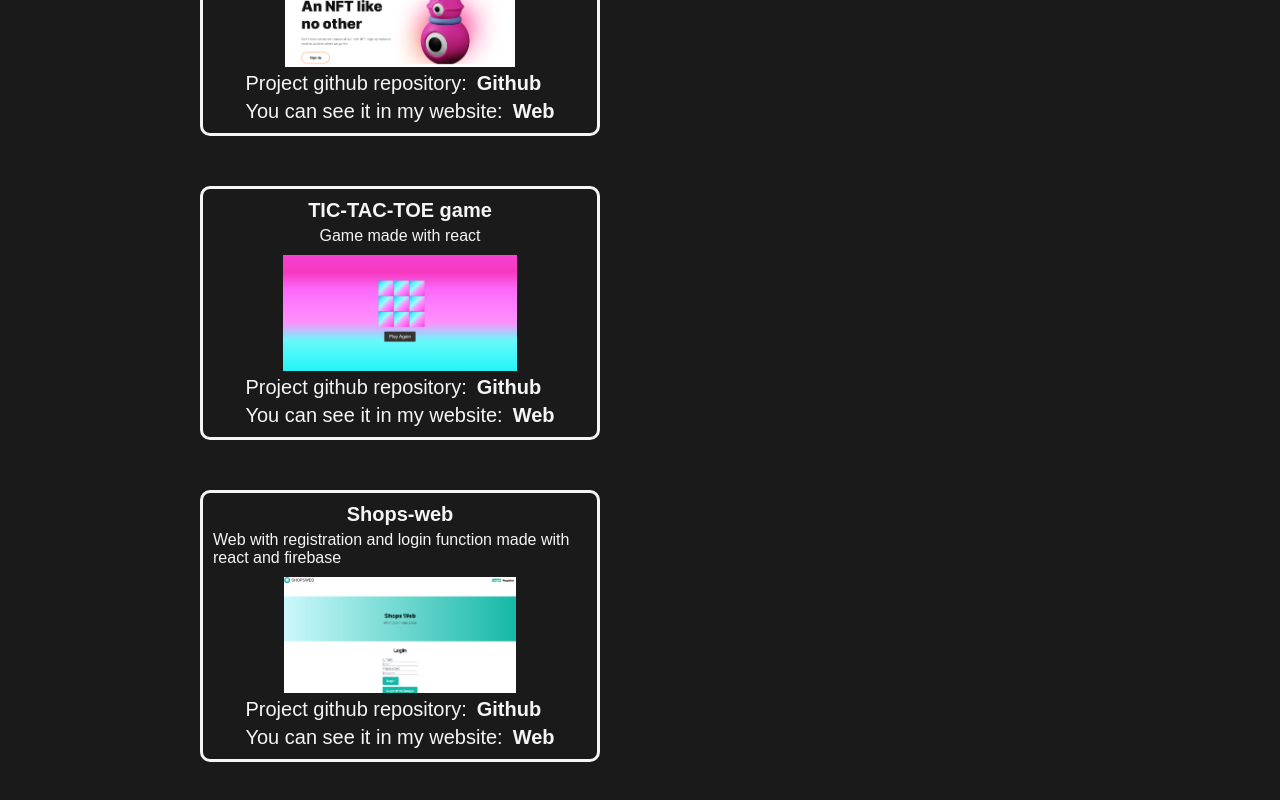
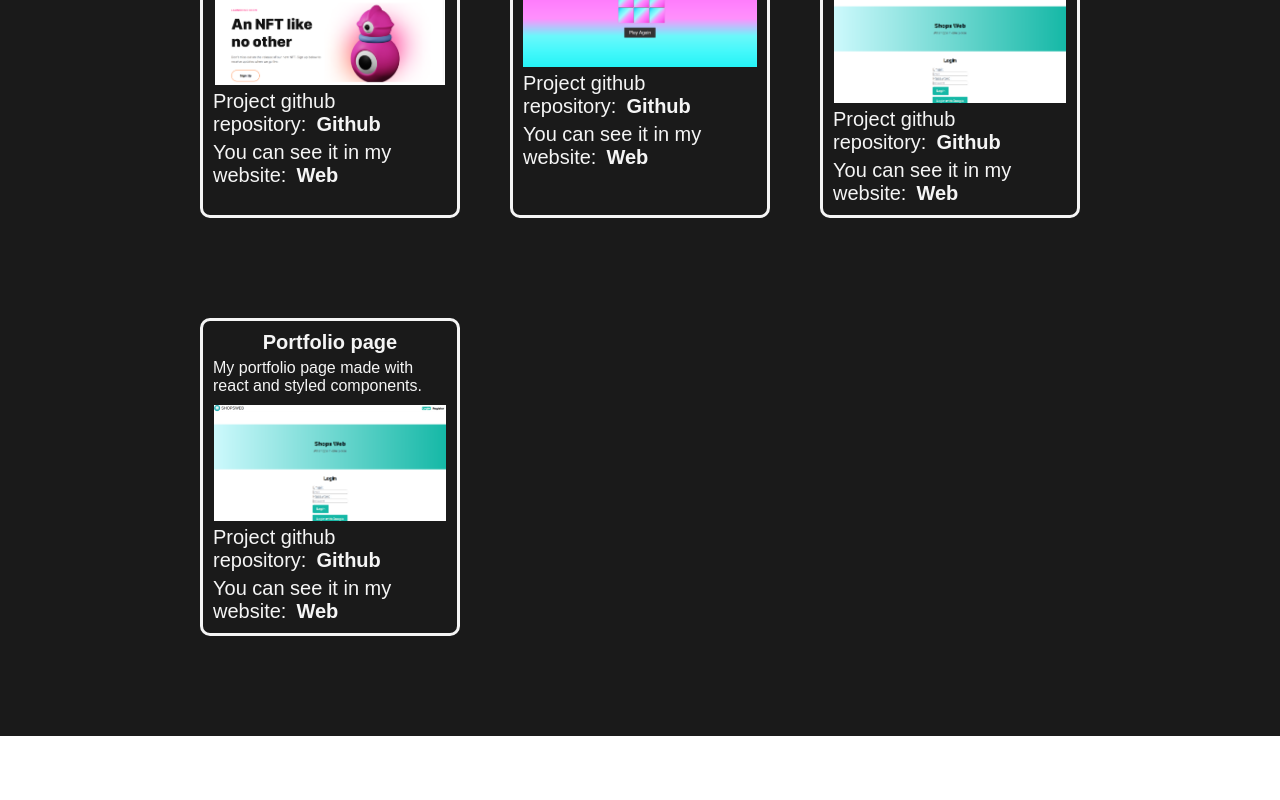
Before and after one commit to LukasZarnauskas/Portfolio-web, a React (Vite) app: page / in a window 1280 px wide. Shown: the part 2337-3137 px from the top of the page. After the commit the page ends 3073 px from the top, so only its background shows below. Built offline with nearby package versions, Linux system fonts and the light colour scheme.

Commit message:
added portfolio page

```diff
--- a/src/components/ui/Works.jsx
+++ b/src/components/ui/Works.jsx
@@ -1,3 +1,4 @@
+/* eslint-disable react/no-unescaped-entities */
 import styled from "styled-components";
 
 const StyledWorks = styled.section`
@@ -21,7 +22,6 @@ const Div = styled.div`
   color: whitesmoke;
   margin-top: 5rem;
   padding: 1rem;
-  width: 40rem;
   transition: 0.3s;
   :hover {
     background-color: #484848;
@@ -29,6 +29,8 @@ const Div = styled.div`
   }
 `;
 const Container = styled.div`
+  display: grid;
+  grid-template-columns: repeat(3, 1fr);
   gap: 5rem;
 `;
 const Img = styled.img`
@@ -136,6 +138,31 @@ function Works() {
             </PSite>
           </div>
         </Div>
+        <Div>
+          <H3>Portfolio page</H3>
+          <P>My portfolio page made with react and styled components.</P>
+          <Img src="/src/images/shops-web.png" alt="Shops-web" />
+          <div>
+            <PSite>
+              Project github repository:
+              <A
+                href="https://github.com/LukasZarnauskas/Portfolio-web.git"
+                target="_blank"
+              >
+                Github
+              </A>
+            </PSite>
+            <PSite>
+              You can see it in my website:
+              <A
+                href="https://web-of-lukas-zarnauskas.netlify.app/"
+                target="_blank"
+              >
+                Web
+              </A>
+            </PSite>
+          </div>
+        </Div>
       </Container>
     </StyledWorks>
   );
```
